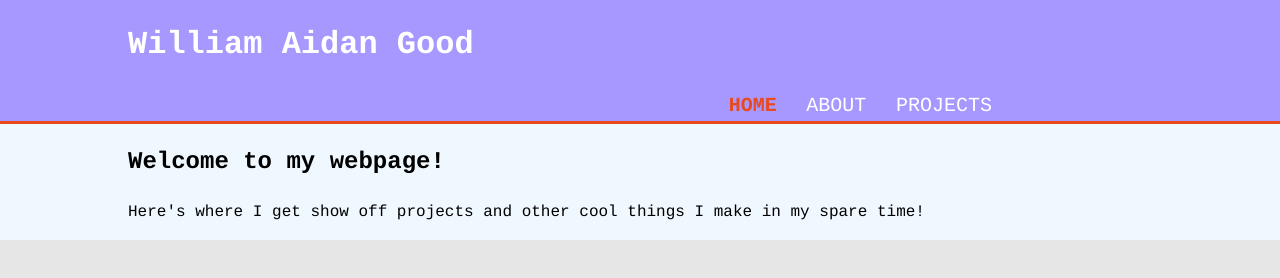
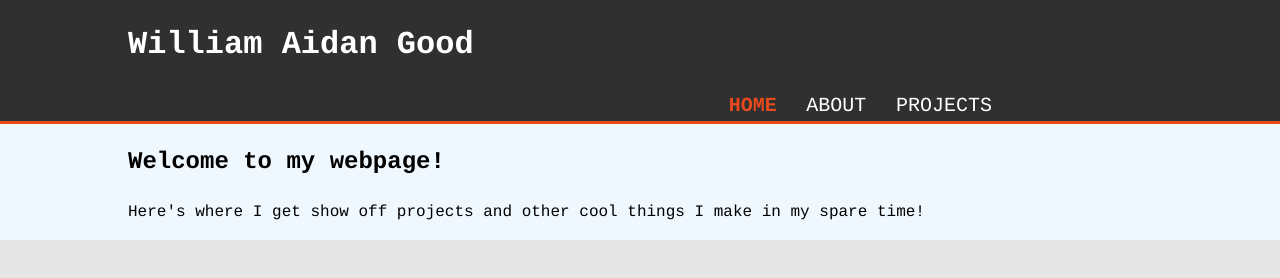
Before and after one commit to AidanGood/AidanGood.github.io, a plain HTML site: page index.html in a window 1280 px wide. Shown: the top 278 px of the page. Drawn offline with Linux system fonts and the light colour scheme.

Commit message:
Changed Color

```diff
--- a/css/style.css
+++ b/css/style.css
@@ -20,9 +20,17 @@ ul{
     padding: 0;
 }
 
+/* colors:
+a698ff  -   a nice lavender color
+000000  -   black
+ffffff  -   white
+303030  -   dark grey
+*/
+
+
 /* header */
 header{
-    background: #a698ff ;
+    background: #303030 ;
     color:#ffffff;
     font-size: 40;
     min-height: 70px;
```
